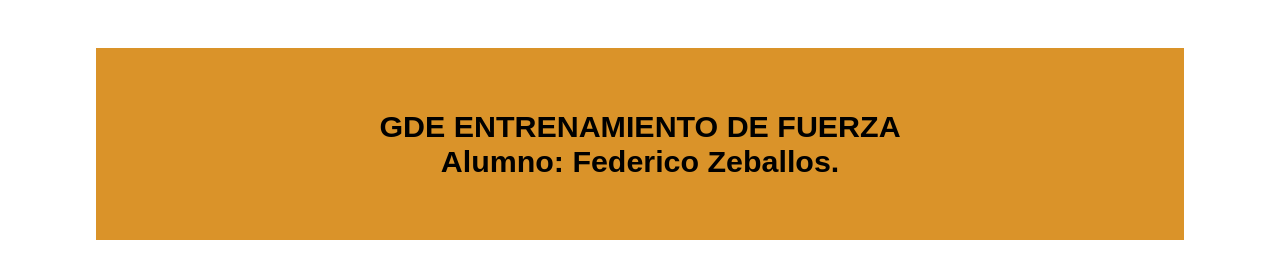
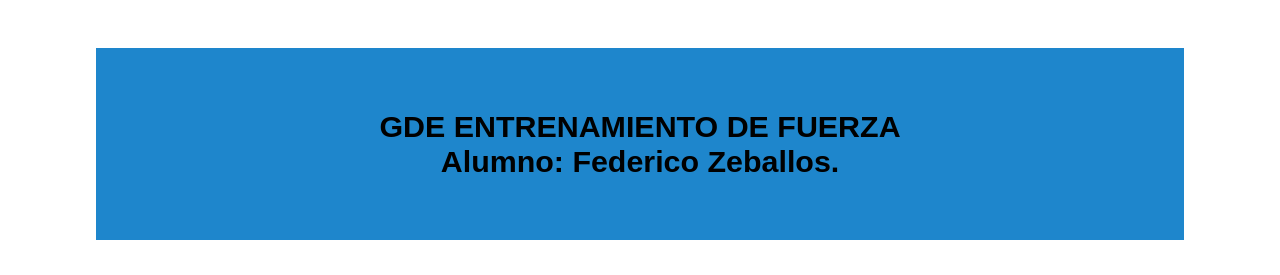
Before and after one commit to GDEtrailrunning/gdefzeballos.github.io, a plain HTML site: page index.html in a window 1280 px wide. Shown: the top 275 px of the page. Drawn offline with nearby package versions, Linux system fonts and the light colour scheme.

Commit message:
Update style.css

```diff
--- a/style.css
+++ b/style.css
@@ -160,7 +160,7 @@ h2 {
 
 
 .sub-container h4 {
-  background-color: #da9329;
+  background-color: #1e86cc;
   padding: 2em; /* Utiliza em en lugar de píxeles */
   margin: 0; /* Elimina márgenes predeterminados */
   font-family: 'Arial', sans-serif;
```
